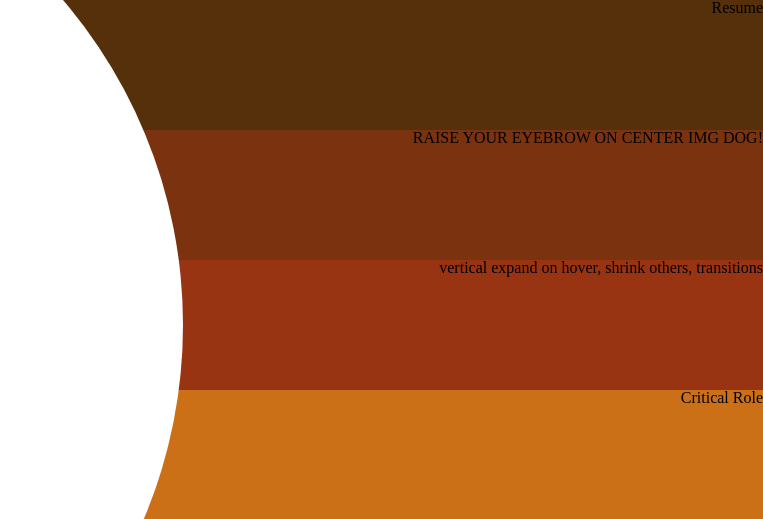
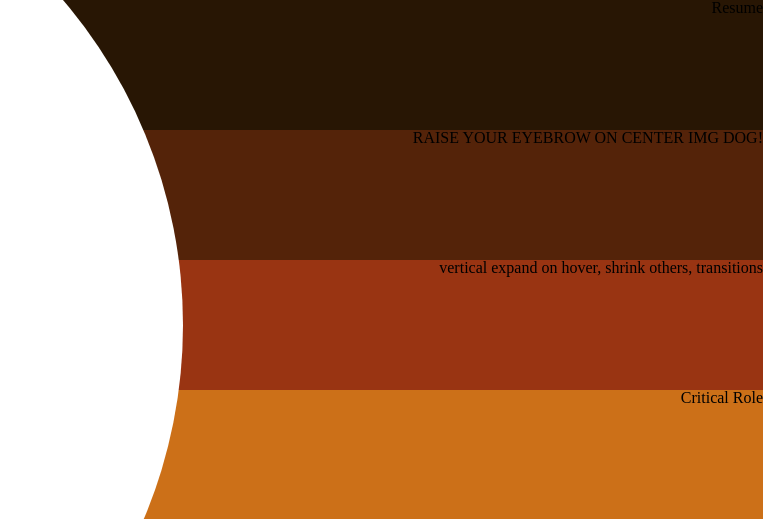
Before and after one commit to McMartyFly/neo, a PHP site: page / in a window 1280 px wide. Shown: the top 519 px of the page, without its empty margins (517-1280 px from the left). Run offline with PHP 8.4, Linux system fonts and the light colour scheme; style sheets or scripts are compiled from the project's sources.

Commit message:
adjusting gradient colors

```diff
--- a/sass/homepage.scss
+++ b/sass/homepage.scss
@@ -19,10 +19,10 @@ body {
         height: 130px;
         text-align: right;
         &.tab-1 {
-          background-color: #56300A;
+          background-color: #281604;
         }
         &.tab-2 {
-          background-color: #7A330E;
+          background-color: #542309;
         }
         &.tab-3 {
           background-color: #993412;
--- a/style/homepage.css
+++ b/style/homepage.css
@@ -15,9 +15,9 @@ body {
       height: 130px;
       text-align: right; }
       body .main .tab-wrap .tab.tab-1 {
-        background-color: #56300A; }
+        background-color: #281604; }
       body .main .tab-wrap .tab.tab-2 {
-        background-color: #7A330E; }
+        background-color: #542309; }
       body .main .tab-wrap .tab.tab-3 {
         background-color: #993412; }
       body .main .tab-wrap .tab.tab-4 {
```
